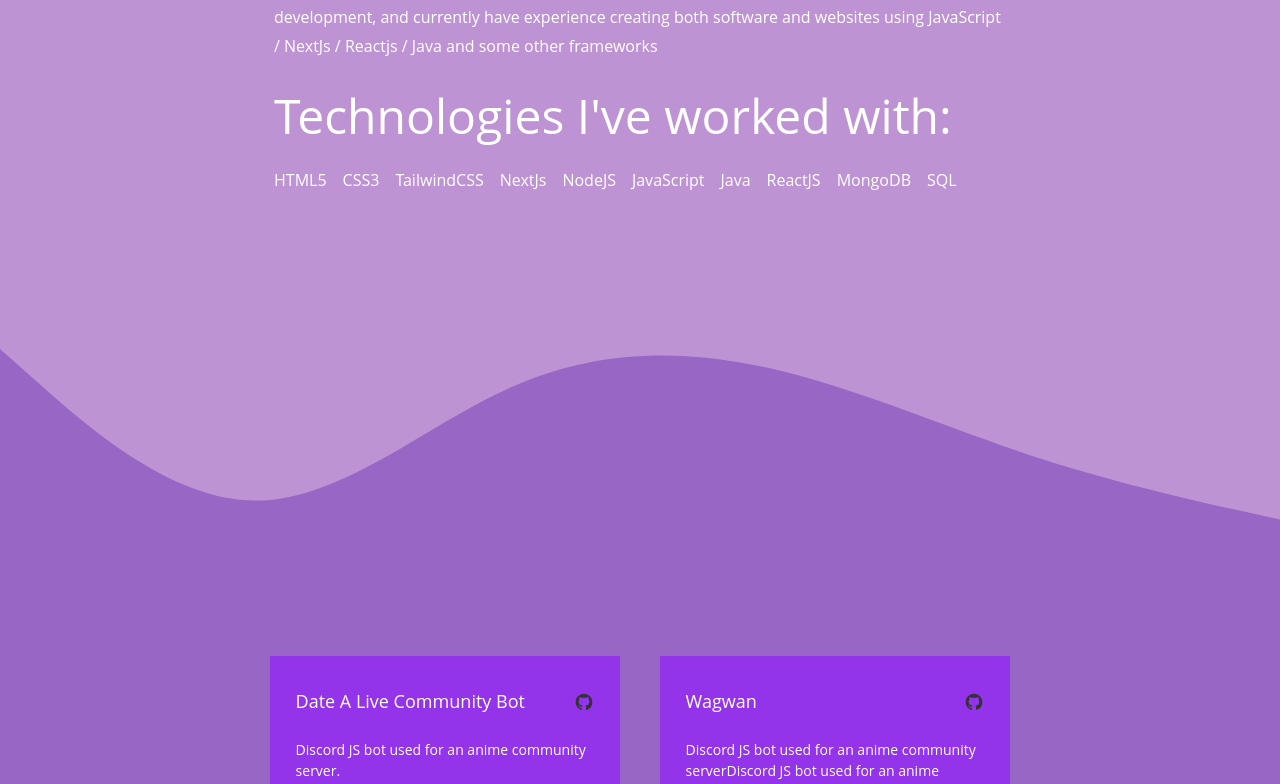
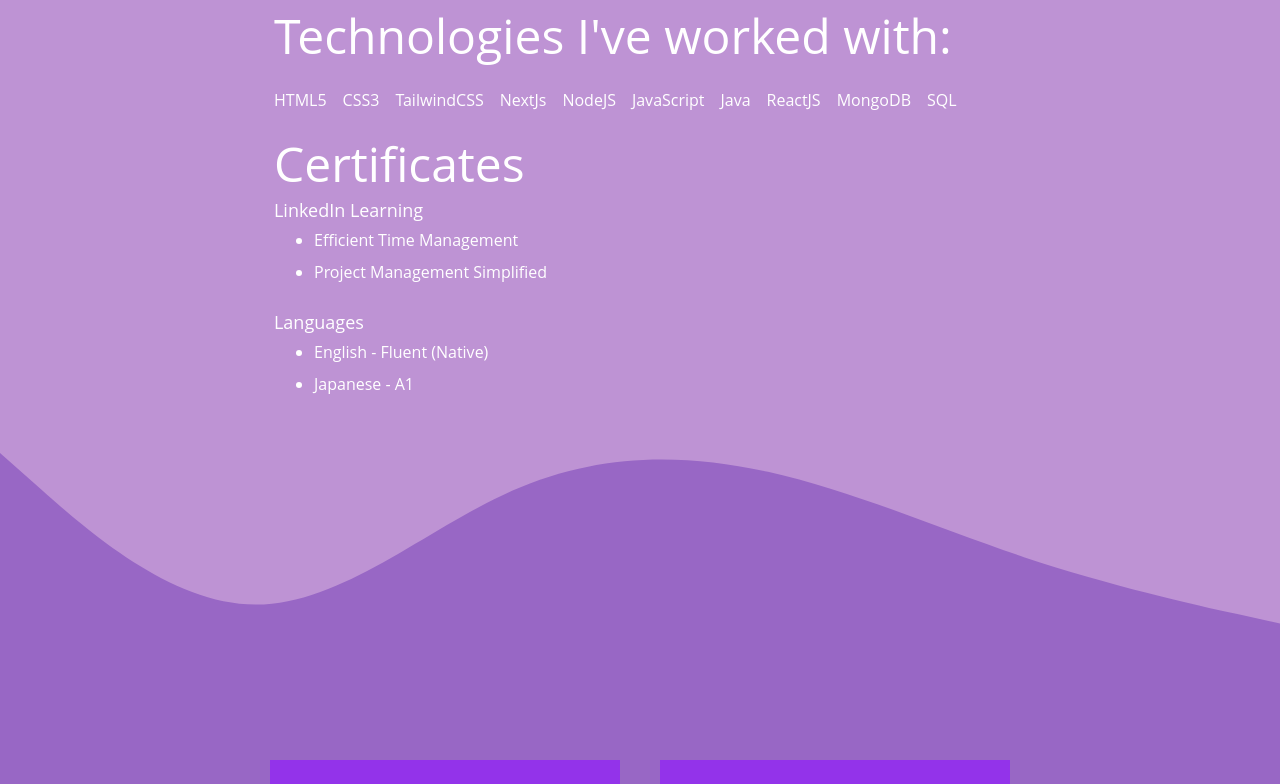
Before and after one commit to necrydark/PortfolioV1, a Next.js app: page / in a window 1280 px wide. Shown: the part 1226-2010 px from the top of the page. Built offline with nearby package versions, Linux system fonts and the light colour scheme.

Commit message:
Improved Changes

```diff
--- a/components/contact.js
+++ b/components/contact.js
@@ -10,24 +10,27 @@ function Contact() {
     }
 
     return (
+        <div className='container'>
+            <h1 className='text-center text-white text-4xl'>Contact me!</h1>
+            <h2 className='text-center text-white text-xl p-3'>Use it for enquiries / questions or to just say hi!</h2>
             <form onSubmit={handleSubmit} className='flex flex-col container p-6'>
                 <label htmlFor="email" className='text-white'>Email Address</label>
-            <input id="email" className='p-3 my-3 bg-[#9867C5] rounded-md text-white' type="email" name="email" placeholder='janedoe@mail.com' />
+                <input id="email" className='p-3 my-3 bg-[#9867C5] rounded-md text-white' type="email" name="email" placeholder='janedoe@mail.com' required />
                 <ValidationError prefix="Email" field="email" errors={state.errors} />
                 <label htmlFor="email" className=' text-white'>Message</label>
 
-            <textarea id="message" name="message" className='p-3 my-3 max-h-48 resize-y rounded-md bg-[#9867C5] min-h-[64px]  text-white ' placeholder='Leave a message....' />
+                <textarea id="message" name="message" className='p-3 my-3 max-h-48 resize-y rounded-md bg-[#9867C5] min-h-[64px]  text-white ' placeholder='Leave a message....' required />
                 <ValidationError prefix="Message" field="message" errors={state.errors} />
                 <button type='submit' disabled={state.submitting} className="bg-[#BE93D4] hover:bg-purple-600 transition-colors duration-300 border border-purple-600 text-white w-52 font-bold py-2 text-center px-4 rounded mx-auto items-center">
                     Submit
                 </button>
-            <ValidationError errors={state.errors} />
+                <ValidationError errors={state.errors} className='text-red-700 font-bold text-lg' />
                 <div className='text-white flex flex-row items-center'>Or email me at
-                <Link href="mailto:michaelkconnor.02@gmail.com"><p className="hover:text-purple-900 ml-2 transition-colors duration-300 cursor-pointer b" >michaelkconnor.02@gmail.com</p>
+                    <Link href="mailto:dark@necrydark.dev"><p className="hover:text-purple-900 ml-1 transition-colors duration-300 cursor-pointer b leading-6" >dark@necrydark.dev</p>
                     </Link>
                 </div >
             </form >
-
+        </div>
     )
 }
 
--- a/constants/constants.js
+++ b/constants/constants.js
@@ -1,17 +1,18 @@
 export const projects = {
     cardData: [{
         title: 'Date A Live Community Bot',
-        content: 'Discord JS bot used for an anime community server.',
+        content: 'Discord Bot used by the DAL Community Server, with working levelling, economy and moderation systems in place. The levelling and economy system utilize the usage of MongoDB to store details.',
         languages: ['Mongoose', 'JavaScript', 'Node', 'SQLite'],
         features: ['Economy', 'Leveling', 'Moderation', 'Reaction Roles', 'Fun'],
         links: 'https://github.com/necrydark/DALBot',
         id: 0
     },
     {
-        title: 'Wagwan ',
-        content: 'Discord JS bot used for an anime community serverDiscord JS bot used for an anime community serverDiscord JS bot used for an anime community serverDiscord JS bot used for an anime community serverDiscord JS bot used for an anime community server',
-        languages: ['Mongoose', 'JavaScript', 'Node', 'SQLite'],
-        links: 'https://www.youtube.com/watch?v=fgvCf2groqc',
+        title: 'Makima Bot',
+        content: "Discord Bot used by the Chainsaw Man Community Server, with different APIs implemented to utilize the theme of the server with bot permissions enabled and slash commands.",
+        languages: ['DiscordJS', 'JavaScript', 'REST', 'waifu.pics', 'kitsu.io'],
+        features: ['Moderation', 'Anime / Manga Info', 'Anime / Manga Pictures', 'Ticket System', 'Customisation', 'Avatar Checker'],
+        links: 'https://github.com/necrydark/makimabot',
         id: 1
     },
     {
--- a/pages/index.js
+++ b/pages/index.js
@@ -14,7 +14,7 @@ export default function Home() {
 
 
 
-
+  const skills = ['HTML5', 'CSS3', 'TailwindCSS', 'NextJs', 'NodeJS', 'JavaScript', 'Java', 'ReactJS', 'MongoDB', 'SQL',]
 
 
   return (
@@ -36,40 +36,35 @@ export default function Home() {
           <p className='m-0 text-white md:text-3xl text-xl text-center '>
             I am a software engineering student and aspiring web developer
           </p>
-          <button className="bg-[#BE93D4] hover:bg-purple-600 transition-colors duration-300 text-white font-bold py-2 px-4 rounded inline-flex mt-4 items-center">
+          <a href="CV.docx" download={"CV.docx"} className="bg-[#BE93D4] hover:bg-purple-600 transition-colors duration-300 text-white font-bold py-2 px-4 w- rounded inline-flex mt-4 items-center">
             <svg className="fill-current w-4 h-4 mr-2" xmlns="http://www.w3.org/2000/svg" viewBox="0 0 20 20"><path d="M13 8V2H7v6H2l8 8 8-8h-5zM0 18h20v2H0v-2z" /></svg>
             <span>Download CV</span>
-          </button>
+          </a>
         </div>
       </section>
       <Wave fill={"BE93D4"} bg={"9867C5"} />
-      <section id="about" className='min-h-fit section-padding bg-[#BE93D4]'>
+      <section id="about" className='min-h-fit bg-[#BE93D4]'>
         <div className='container'>
           <h1 className='text-5xl text-white p-2'>About Me</h1>
           <p className='text-white p-2'>Hello, I&apos;m Michael Connor. I&apos;m a full time university student studying Software Engineering and also study web development on the side. I have a strong passion for both software and website development, and currently have experience creating both software and websites using JavaScript / NextJs / Reactjs / Java and some other frameworks</p>
           <h1 className='text-white p-2 text-5xl'>Technologies I&apos;ve worked with:</h1>
           <ul className='flex flex-wrap gap-4 my-3 p-2 text-white'>
-            <li >HTML5</li>
-            <li>CSS3</li>
-            <li>TailwindCSS</li>
-            <li>NextJs</li>
-            <li>NodeJS</li>
-            <li>JavaScript</li>
-            <li>Java</li>
-            <li>ReactJS</li>
-            <li>MongoDB</li>
-            <li>SQL</li>
-
+            {skills.map((skill, i) => (
+              <li key={i}>{skill}</li>
+            ))}
+          </ul>
+          <h1 className='text-white p-2 text-5xl'>Certificates</h1>
+          <h2 className='text-white pl-2 text-lg'> LinkedIn Learning</h2>
+          <ul className='flex flex-col gap-2 pl-2 mt-1 list-disc text-white'>
+            <li className='ml-10'>Efficient Time Management</li>
+            <li className='ml-10'>Project Management Simplified</li>
+          </ul>
+          <h2 className='text-white pl-2 mt-6 text-lg'>Languages</h2>
+          <ul className='flex flex-col gap-2 pl-2 mt-1 list-disc text-white'>
+            <li className='ml-10'>English - Fluent (Native) </li>
+            <li className='ml-10'>Japanese - A1</li>
           </ul>
         </div>
-        {/* <div className='m-auto max-w-7xl gap-5 grid sm:grid-cols-12 grid-cols-1 container sm:grid-rows-none grid-rows-1'>
-          <p className='sm:col-span-6 col-span-12'>
-            Image
-          </p>
-          <p className='sm:col-span-6 col-span-12'>
-            dummy text
-          </p>
-        </div> */}
       </section>
       <Wave fill={"9867C5"} bg={"BE93D4"} />
       <Card />
```
Lines whose indentation alone changed are shown as unchanged.
